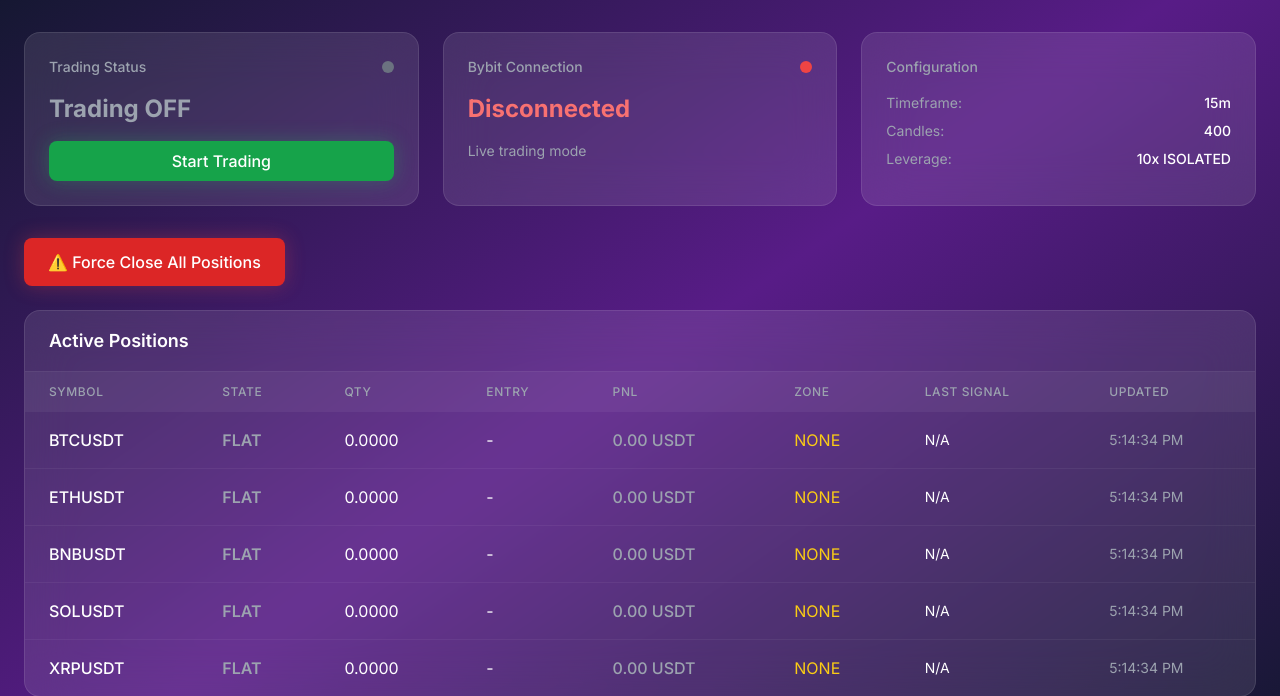
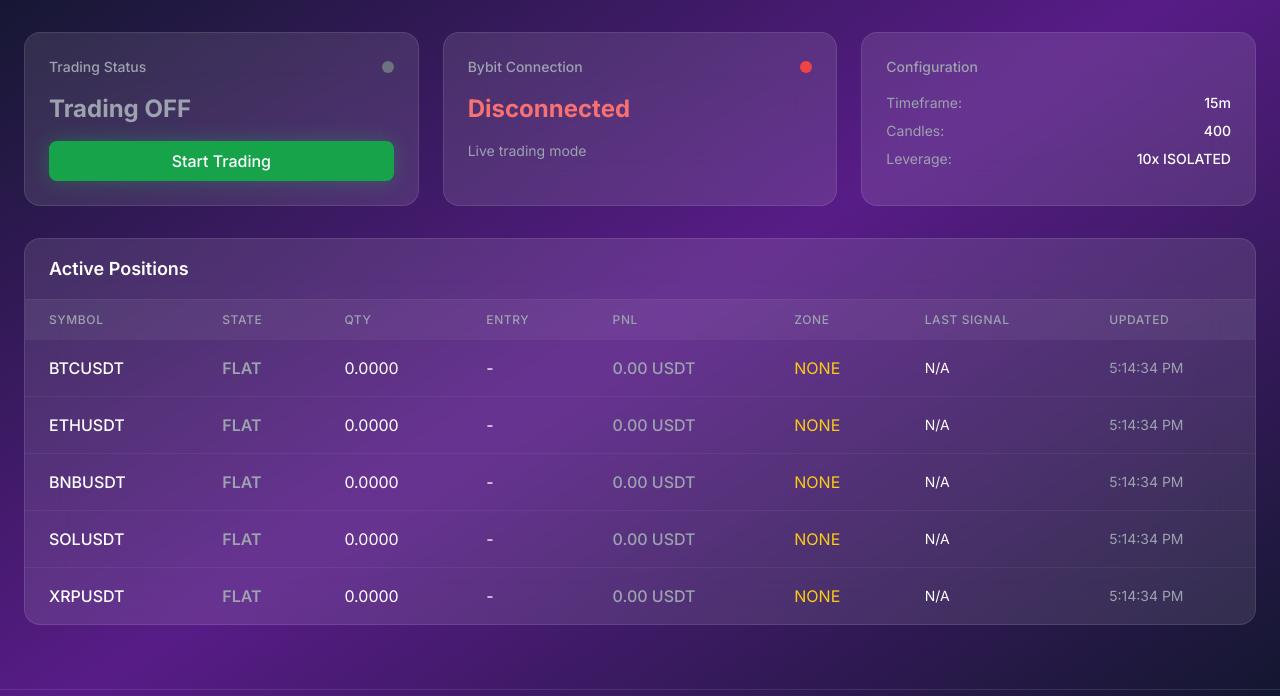
Before and after one commit to elisei1202/supertrend-cloud-bot, a FastAPI app: page / in a window 1280 px wide. Shown: the part 77-773 px from the top of the page. Run offline with FastAPI, Linux system fonts and the light colour scheme; some libraries are stand-ins or nearby versions.

Commit message:
Remove Force Close All Positions button and related functionality

```diff
--- a/app/web/routes.py
+++ b/app/web/routes.py
@@ -120,16 +120,6 @@ async def stop_trading():
     return {"status": "success", "trading_enabled": False}
 
 
-@router.post("/api/trading/force-close-all")
-async def force_close_all():
-    """Force close all positions"""
-    try:
-        await bot_controller.force_close_all()
-        return {"status": "success", "message": "All positions closed"}
-    except Exception as e:
-        return {"status": "error", "message": str(e)}
-
-
 @router.post("/api/config/update")
 async def update_config(data: dict):
     """Update configuration and restart bot to apply changes"""
--- a/app/web/templates/dashboard.html
+++ b/app/web/templates/dashboard.html
@@ -110,13 +110,6 @@
                     </div>
                 </div>
             </div>
-        </div>
-
-        <!-- Force Close Button -->
-        <div class="mb-6">
-            <button id="force-close-btn" class="bg-red-600 hover:bg-red-700 text-white px-6 py-3 rounded-lg font-medium transition-all glow-red">
-                ⚠️ Force Close All Positions
-            </button>
         </div>
 
         <!-- Positions Table -->
@@ -284,21 +277,6 @@
             }
         });
 
-        // Force close all
-        document.getElementById('force-close-btn').addEventListener('click', async () => {
-            if (confirm('Are you sure you want to close all positions?')) {
-                try {
-                    const response = await fetch('/api/trading/force-close-all', { method: 'POST' });
-                    const data = await response.json();
-
-                    alert(data.message);
-                    await fetchPositions();
-                } catch (error) {
-                    console.error('Error force closing:', error);
-                }
-            }
-        });
-
         // Fetch bot stats
         async function fetchBotStats() {
             try {
```
Also changed, not shown: app/web/templates/mobile.html (+0 -18 lines).
